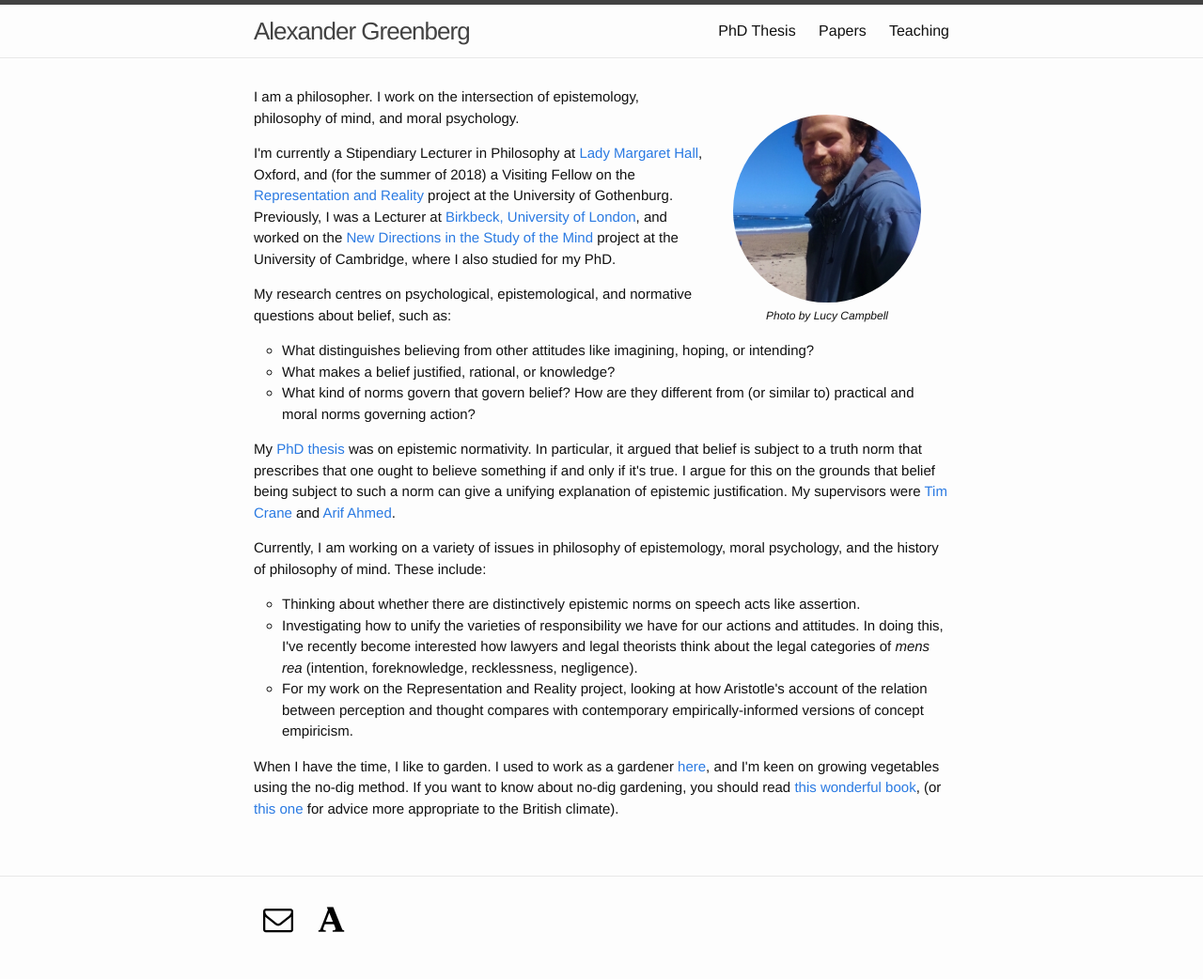
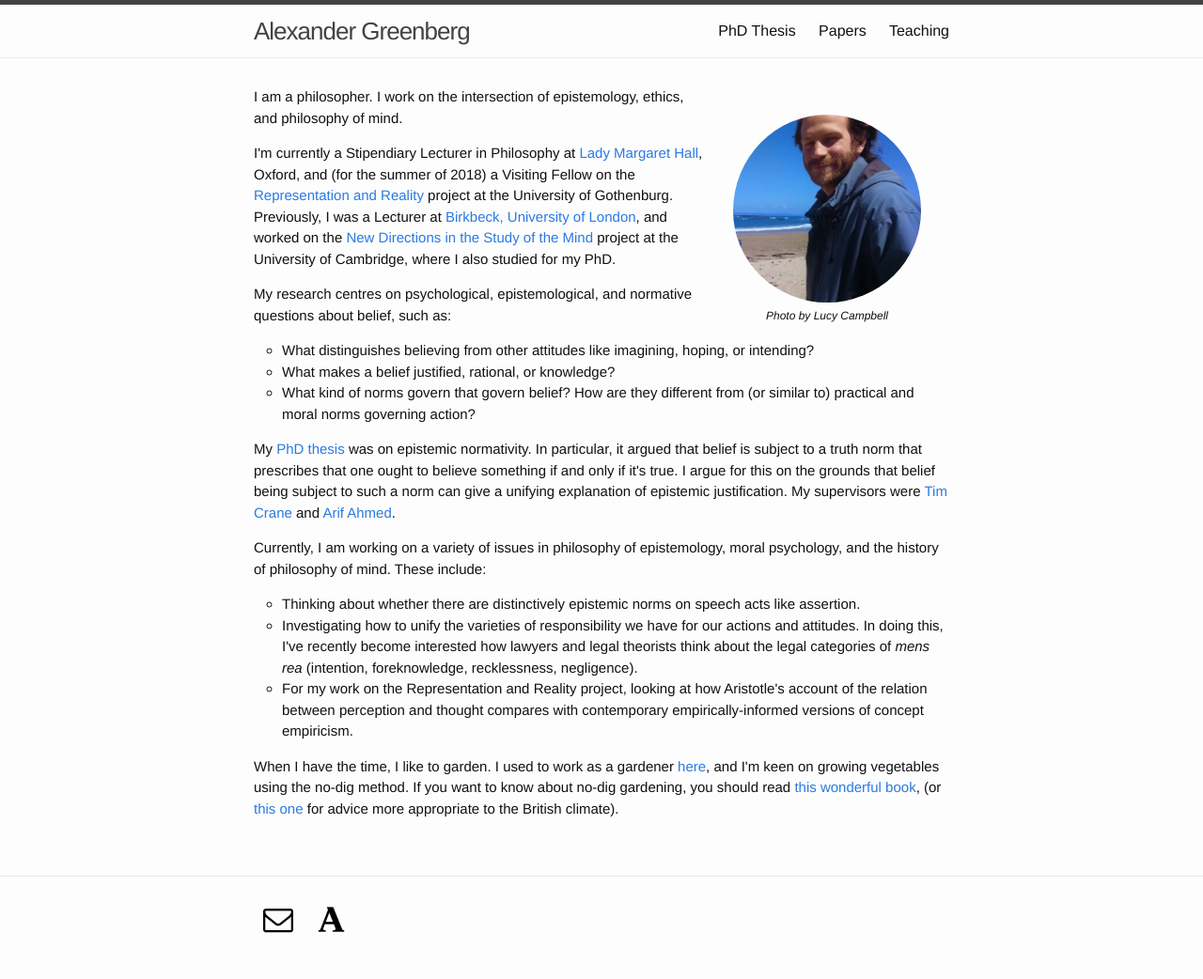
Before and after one commit to alexandergreenberg/alexandergreenberg.github.io, a Jekyll site: the page built from index.html, in a window 1280 px wide. Shown: the whole page at 94% size. Built offline with Jekyll 4.4.1, drawn with Linux system fonts in a browser that asks for light colours; some web fonts are replaced.

Commit message:
Update index.html

```diff
--- a/index.html
+++ b/index.html
@@ -8,7 +8,7 @@ layout: default
     <img id="profile-picture" src="https://raw.githubusercontent.com/alexandergreenberg/alexandergreenberg.github.io/master/north-berwick-beach-flipped.jpg">
     <p class="photo-credit"><em>Photo by Lucy Campbell</em></p>
   </div>
-    <p class="paragraph">I am a philosopher. I work on the intersection of epistemology, philosophy of mind, and moral psychology.</p>
+    <p class="paragraph">I am a philosopher. I work on the intersection of epistemology, ethics, and philosophy of mind.</p>
   <p class="paragraph">I'm currently a Stipendiary Lecturer in Philosophy at <a href="http://www.lmh.ox.ac.uk">Lady Margaret Hall</a>, Oxford, and (for the summer of 2018) a Visiting Fellow on the <a href="https://representationandreality.gu.se" target="_blank">Representation and Reality</a> project at the University of Gothenburg. Previously, I was a Lecturer at <a href="http://www.bbk.ac.uk/philosophy/">Birkbeck, University of London</a>, and worked on the <a href="http://www.newdirectionsproject.com" target="_blank">New Directions in the Study of the Mind</a> project at the University of Cambridge, where I also studied for my PhD.</p>
   <p class="paragraph">My research centres on psychological, epistemological, and normative questions about belief, such as:</p>
       <ul class="questions-list">
```
